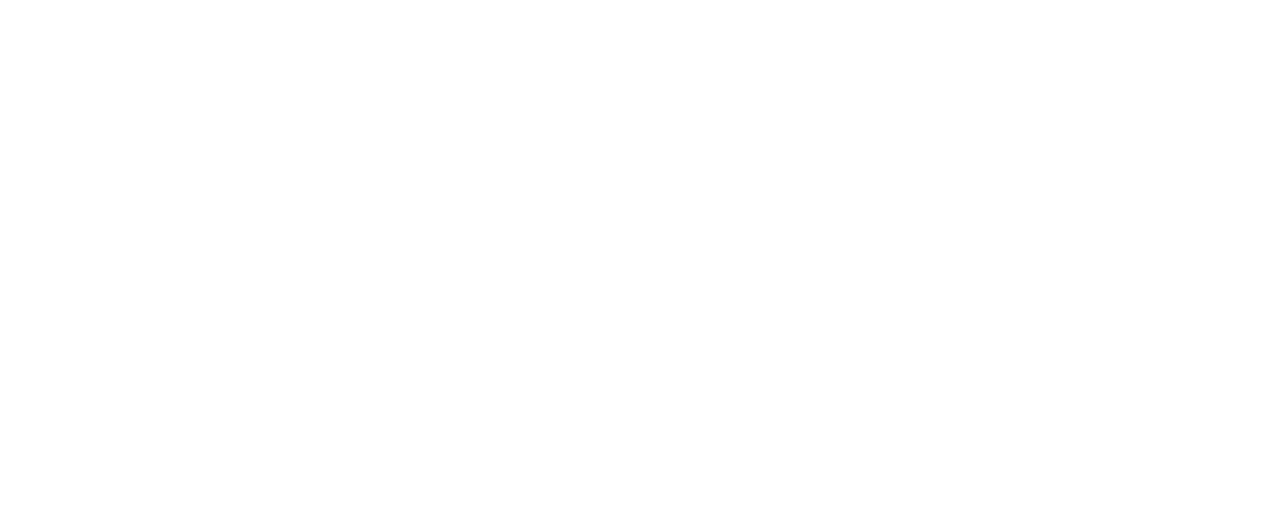
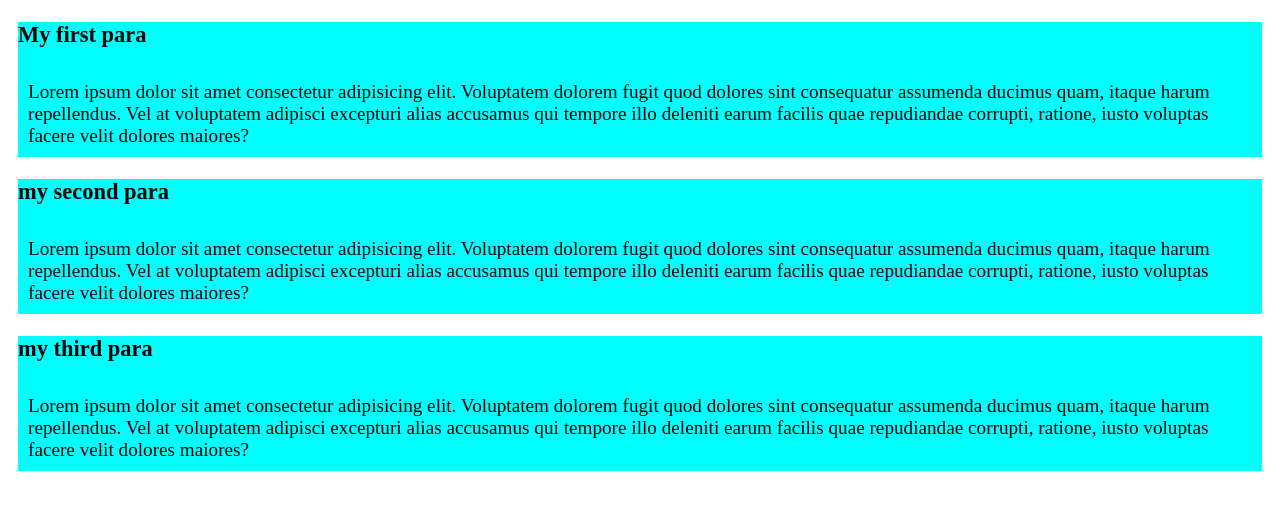
Before and after one commit to far-han12/my-first-github-repo, a plain HTML site: page index.html in a window 1280 px wide. Drawn offline with Linux system fonts and the light colour scheme.

Commit message:
edit added

```diff
--- /dev/null
+++ b/edit.css
@@ -0,0 +1,7 @@
+div{
+    background-color: aqua;
+    font-size: larger;
+    margin: 10px;
+}
+
+p{ padding: 10px;}
--- a/index.html
+++ b/index.html
@@ -4,8 +4,21 @@
     <meta charset="UTF-8">
     <meta name="viewport" content="width=device-width, initial-scale=1.0">
     <title>My first ever git repo</title>
+    <link rel="stylesheet" href="edit.css">
+
 </head>
 <body>
+    <div>
+        <h3>My first para</h3>
+        <p>Lorem ipsum dolor sit amet consectetur adipisicing elit. Voluptatem dolorem fugit quod dolores sint consequatur assumenda ducimus quam, itaque harum repellendus. Vel at voluptatem adipisci excepturi alias accusamus qui tempore illo deleniti earum facilis quae repudiandae corrupti, ratione, iusto voluptas facere velit dolores maiores?</p></div>
+
+    <div>
+        <h3>my second para</h3><p>Lorem ipsum dolor sit amet consectetur adipisicing elit. Voluptatem dolorem fugit quod dolores sint consequatur assumenda ducimus quam, itaque harum repellendus. Vel at voluptatem adipisci excepturi alias accusamus qui tempore illo deleniti earum facilis quae repudiandae corrupti, ratione, iusto voluptas facere velit dolores maiores?</p></div>
+
+    <div><h3>my third para</h3>
+        <p>Lorem ipsum dolor sit amet consectetur adipisicing elit. Voluptatem dolorem fugit quod dolores sint consequatur assumenda ducimus quam, itaque harum repellendus. Vel at voluptatem adipisci excepturi alias accusamus qui tempore illo deleniti earum facilis quae repudiandae corrupti, ratione, iusto voluptas facere velit dolores maiores?</p></div>
+
+
 
 </body>
 </html>
```
